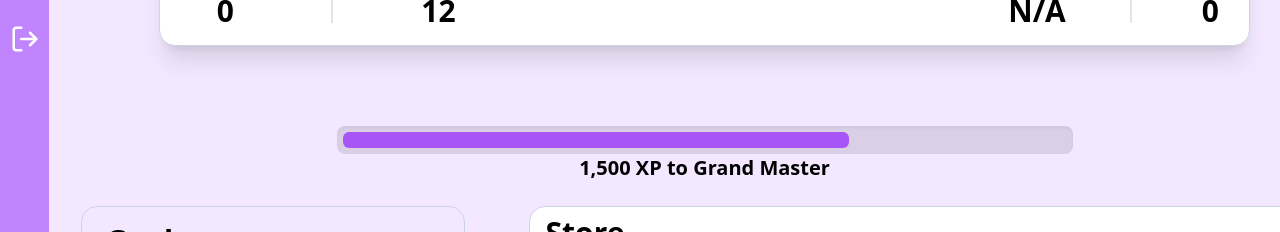
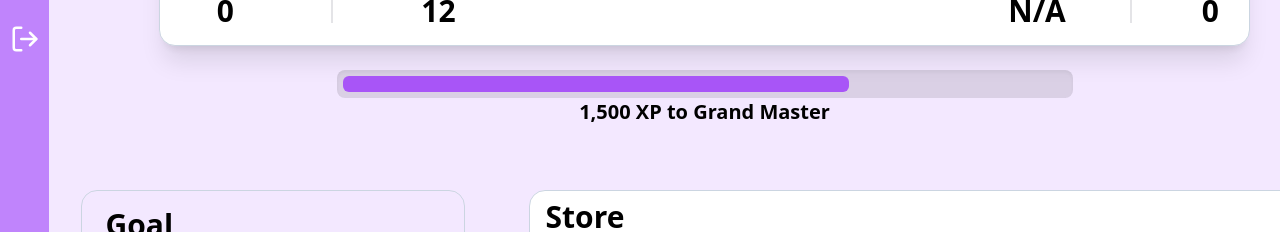
Before and after one commit to illusionist52/investED, a Next.js app: page /profile in a window 1280 px wide. Shown: the part 388-620 px from the top of the page. Built offline with nearby package versions, Linux system fonts and the light colour scheme; no server answers; the database is empty.

Commit message:
fix: added decrementVC changes.

```diff
--- a/app/(root)/profile/_components/ProgressBar.jsx
+++ b/app/(root)/profile/_components/ProgressBar.jsx
@@ -2,7 +2,7 @@ import React from "react";
 
 const ProgressBar = () => {
   return (
-    <div className="mt-14 flex justify-center items-center">
+    <div className="mb-10 flex justify-center items-center">
       <div className="container text-center mx-auto w-[800px]">
         <div className="bg-black bg-opacity-10 p-1.5 rounded-lg shadow-inner">
           <div
--- a/package.json
+++ b/package.json
@@ -58,7 +58,7 @@
     "react-day-picker": "^8.10.1",
     "react-dom": "^18",
     "react-hook-form": "^7.53.1",
-    "react-hot-toast": "^2.4.1",
+    "react-hot-toast": "^2.5.2",
     "react-markdown": "^9.0.1",
     "react-resizable-panels": "^2.1.0",
     "recharts": "^2.12.7",
```
Also changed, not shown: 1 other file (tests, documents, lock files or other folders).
